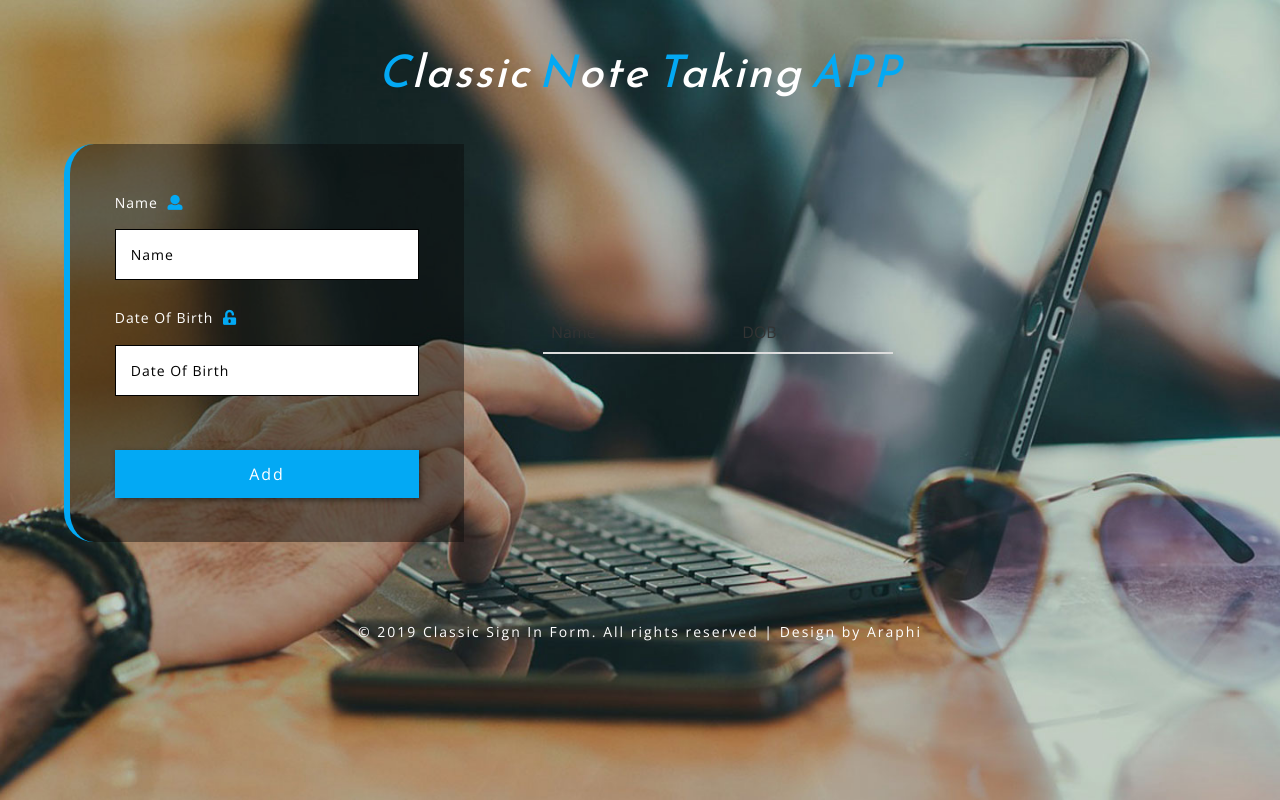
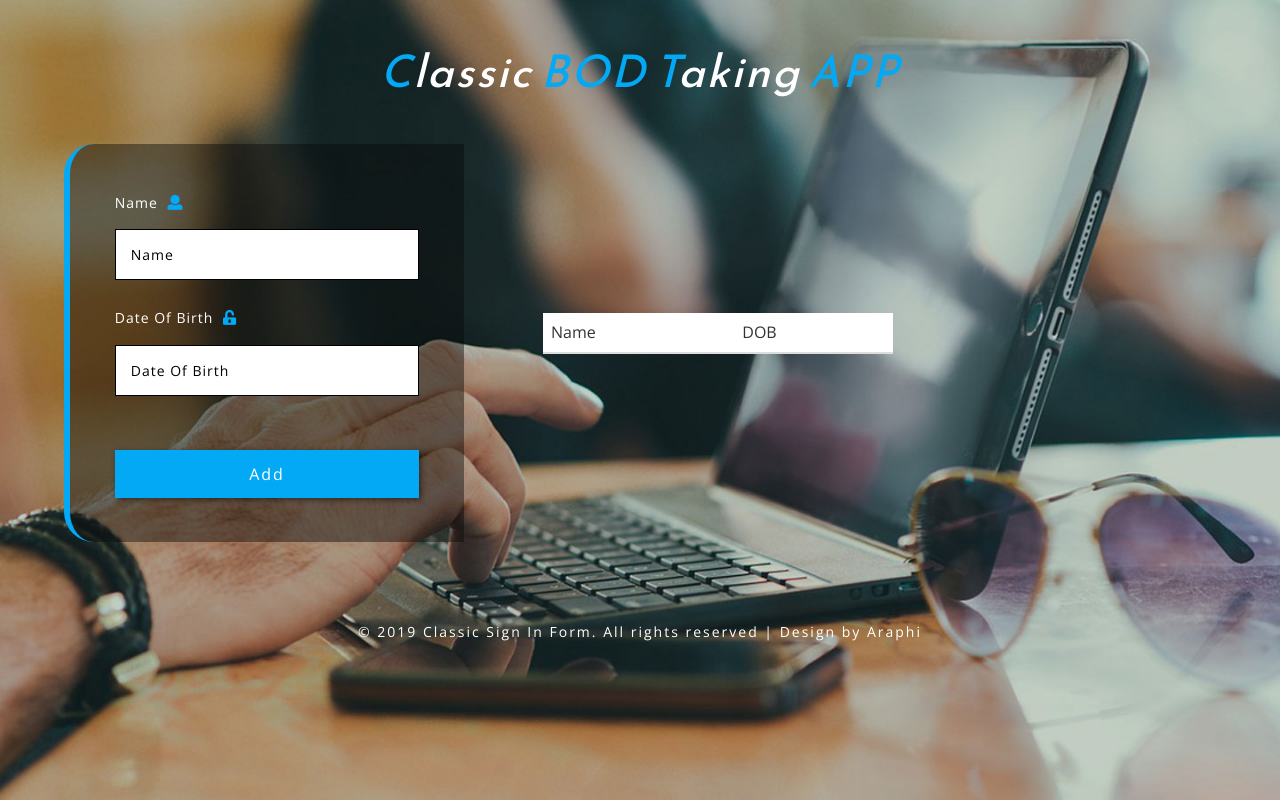
Before and after one commit to araphi/uki4funwork2, a website: page app/view/index.html in a window 1280 px wide. Drawn offline with nearby package versions, Linux system fonts and the light colour scheme; files that its build step writes are made by us from their sources; files whose address does not match are found by name.

Commit message:
finalqqq

```diff
--- a/app/view/index.html
+++ b/app/view/index.html
@@ -44,6 +44,7 @@
 		}
 		.table{
 			width: 350px;
+
 		}
 	</style>
 </head>
@@ -52,7 +53,7 @@
 	<!-- title -->
 	<h1>
 		<span>C</span>lassic
-		<span>N</span>ote
+		<span>BOD</span>
 		<span>T</span>aking
 		<span>APP</span></h1>
 	<!-- //title -->
@@ -100,7 +101,7 @@
 		<div class="container">
 
 	  <table class="table table-hover">
-	    <thead>
+	    <thead style="background-color:white;">
 			<tr>
 
 				<th>Name</th>
```
